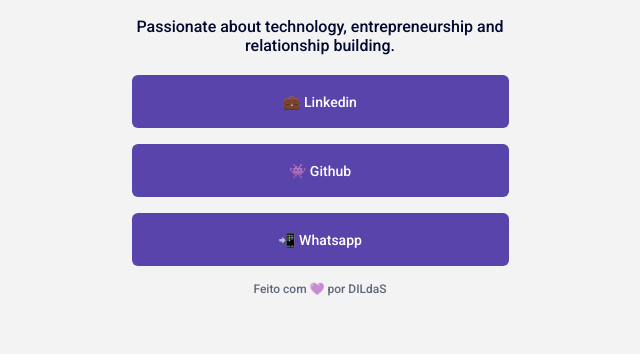
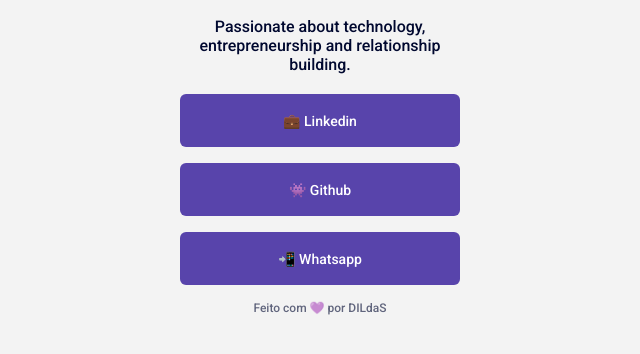
Before and after one commit to diegoizac/DILdaS, a plain HTML site: page index.html in a window 1280 px wide. Shown: the part 226-580 px from the top of the page, without its empty margins (320-960 px from the left). Drawn offline with Linux system fonts and the light colour scheme.

Commit message:
alteracao about

```diff
--- a/index.css
+++ b/index.css
@@ -99,7 +99,7 @@ body {
 
 .container {
     text-align: center;
-    width: 377px;
+    width: 280px;
     margin: 60px auto;
 }
 
```
